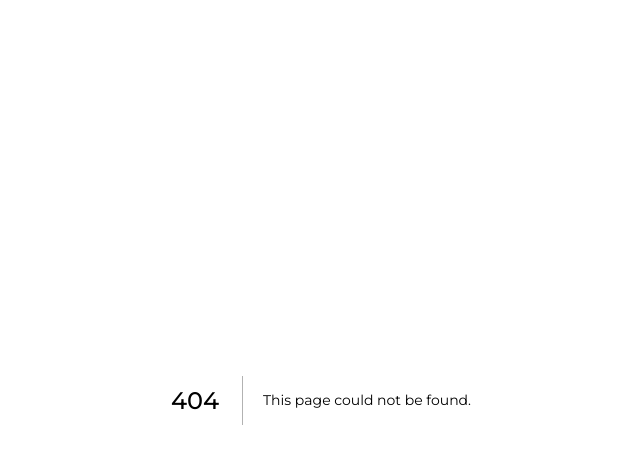
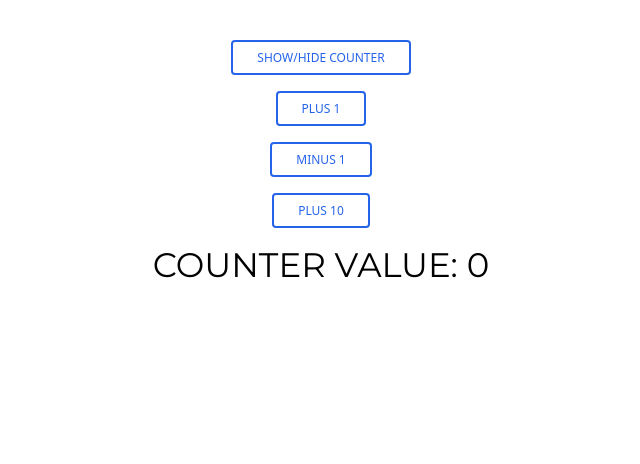
Before and after one commit to JasonXB/EF_Clone, a Next.js app: page /DevTest/ReduxDemo in a window 1280 px wide. Before the commit this address had no page. Shown: the top 464 px of the page, without its empty margins (319-959 px from the left). Built offline with nearby package versions, Linux system fonts and the light colour scheme; what tw-elements would draw is missing.

Commit message:
Custom hooks for Redux Toolkit created and tested in a demo component

```diff
--- /dev/null
+++ b/pages/DevTest/ReduxDemo.tsx
@@ -0,0 +1,59 @@
+import React from 'react';
+import { useAppDispatch, useAppSelector } from '../../src/hooks/ReduxHooks';
+import { counterActions } from '../../state-management/ReduxToolkit/slices/testSlice';
+
+export default function ReduxToolkitTest() {
+  // View state values from state-management/ReduxToolkit/slices/testSlice
+  const counterValue = useAppSelector((state) => state.counter.counterValue); // number
+  const showCounter = useAppSelector((state) => state.counter.showCounter); // Boolean
+
+  // Create functions that call the state-editing methods defined inside state-management/ReduxToolkit/slices/testSlice
+  const dispatch = useAppDispatch();
+  const plus = function () {
+    dispatch(counterActions.increment()); // no payload required
+  };
+  const minus = function () {
+    dispatch(counterActions.decrement()); // no payload required
+  };
+  const plus10 = function () {
+    dispatch(counterActions.incrementMore(10)); // incrementMore() requires a payload
+    // payload will usually not be hardcoded like it is here
+    // but i'm hardcoding it as 10 to keep this example simple
+  };
+  const counterToggle = function () {
+    dispatch(counterActions.toggle());
+  };
+  return (
+    <section className="flex flex-col items-center p-10 gap-4">
+      <button
+        type="button"
+        onClick={counterToggle}
+        className="inline-block px-6 py-2 border-2 border-blue-600 text-blue-600 font-medium text-xs leading-tight uppercase rounded hover:bg-black hover:bg-opacity-5 focus:outline-none focus:ring-0 transition duration-150 ease-in-out"
+      >
+        Show/hide Counter
+      </button>
+      <button
+        type="button"
+        onClick={plus}
+        className="inline-block px-6 py-2 border-2 border-blue-600 text-blue-600 font-medium text-xs leading-tight uppercase rounded hover:bg-black hover:bg-opacity-5 focus:outline-none focus:ring-0 transition duration-150 ease-in-out"
+      >
+        Plus 1
+      </button>
+      <button
+        type="button"
+        onClick={minus}
+        className="inline-block px-6 py-2 border-2 border-blue-600 text-blue-600 font-medium text-xs leading-tight uppercase rounded hover:bg-black hover:bg-opacity-5 focus:outline-none focus:ring-0 transition duration-150 ease-in-out"
+      >
+        minus 1
+      </button>
+      <button
+        type="button"
+        onClick={plus10}
+        className="inline-block px-6 py-2 border-2 border-blue-600 text-blue-600 font-medium text-xs leading-tight uppercase rounded hover:bg-black hover:bg-opacity-5 focus:outline-none focus:ring-0 transition duration-150 ease-in-out"
+      >
+        Plus 10
+      </button>
+      {showCounter && <h4>COUNTER VALUE: {counterValue}</h4>}
+    </section>
+  );
+}
--- a/pages/DevTest/ReduxToolkitTest.tsx
+++ /dev/null
@@ -1,7 +0,0 @@
-import React from 'react';
-
-export default function ReduxToolkitTest() {
-  // 1) Create typed hooks: https://redux-toolkit.js.org/tutorials/typescript#define-typed-hooks
-  // 2) Recreate counter example
-  return <div>ReduxToolkitTest</div>;
-}
--- /dev/null
+++ b/src/hooks/ReduxHooks.ts
@@ -0,0 +1,12 @@
+import { useDispatch, useSelector } from 'react-redux';
+import type { TypedUseSelectorHook } from 'react-redux';
+import type {
+  RootState,
+  AppDispatch,
+} from '../../state-management/ReduxToolkit/store';
+
+// Custom hooks that replace Redux's `useDispatch` and `useSelector` methods
+// Saves time by taking care of type definitions in one place rather than several
+export const useAppDispatch: () => AppDispatch = useDispatch;
+export const useAppSelector: TypedUseSelectorHook<RootState> = useSelector;
+// source: https://redux-toolkit.js.org/tutorials/typescript#project-setup
--- a/state-management/ReduxToolkit/store.ts
+++ b/state-management/ReduxToolkit/store.ts
@@ -8,5 +8,9 @@ const store = configureStore({
     // Ex. Could have  a slice manage auth state, form state...etc
   },
 });
+export default store;
 
-export default store;
+// Infer the `RootState` and `AppDispatch` types from the store itself
+export type RootState = ReturnType<typeof store.getState>;
+// Inferred type: {posts: PostsState, comments: CommentsState, users: UsersState}
+export type AppDispatch = typeof store.dispatch;
```
